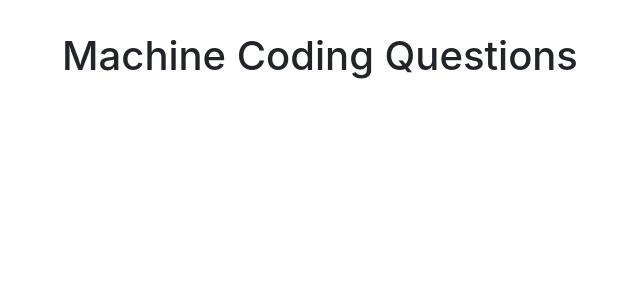
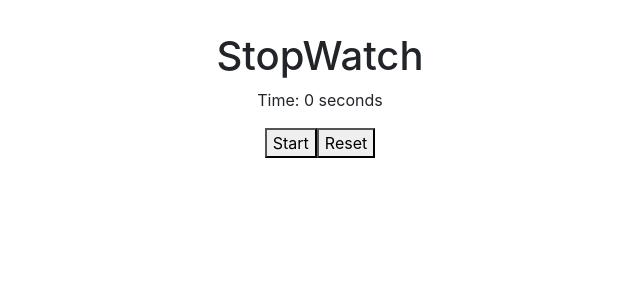
Before and after one commit to somnath-more/somnath-learning, a React (Vite) app in the folder react-daily/: page / in a window 1280 px wide. Shown: the top 300 px of the page, without its empty margins (320-960 px from the left). Built offline with nearby package versions, Linux system fonts and the light colour scheme.

Commit message:
feat:stopwatch

```diff
--- a/react-daily/src/App.tsx
+++ b/react-daily/src/App.tsx
@@ -1,9 +1,14 @@
 import "./App.css";
 import React from "react";
+import TranferList from "./components/organisms/TransferList";
+import StopWatch from "./components/organisms/StopWatch";
 function App() {
   return (
     <>
-        <h1>Machine Coding Questions</h1>
+        {/* <h1>Machine Coding Questions</h1> */}
+        {/* <TranferList/>
+         */}
+         <StopWatch/>
     </>
   );
 }
--- /dev/null
+++ b/react-daily/src/components/organisms/StopWatch/index.tsx
@@ -0,0 +1,39 @@
+import React, { useEffect, useRef, useState } from 'react';
+
+const StopWatch: React.FC = () => {
+  const [time, setTime] = useState<number>(0);
+  const [isRunning, setIsRunning] = useState<boolean>(false);
+  const timeRef = useRef<NodeJS.Timeout | null>(null);
+
+  useEffect(() => {
+    if (isRunning) {
+      timeRef.current = setInterval(() => {
+        setTime((prevTime) => prevTime + 1);
+      }, 1000);
+    } else {
+      if (timeRef.current) {
+        clearInterval(timeRef.current);
+      }
+    }
+    return () => {
+      if (timeRef.current) {
+        clearInterval(timeRef.current);
+      }
+    };
+  }, [isRunning]);
+
+  return (
+    <div>
+      <h1>StopWatch</h1>
+      <p>Time: {time} seconds</p>
+      <button type="button" onClick={() => setIsRunning(!isRunning)}>
+        {isRunning ? 'Stop' : 'Start'}
+      </button>
+      <button type="button" onClick={() => setTime(0)}>
+        Reset
+      </button>
+    </div>
+  );
+};
+
+export default StopWatch;
```
Also changed, not shown: react-daily/src/components/organisms/StopWatch/index.css (added).
